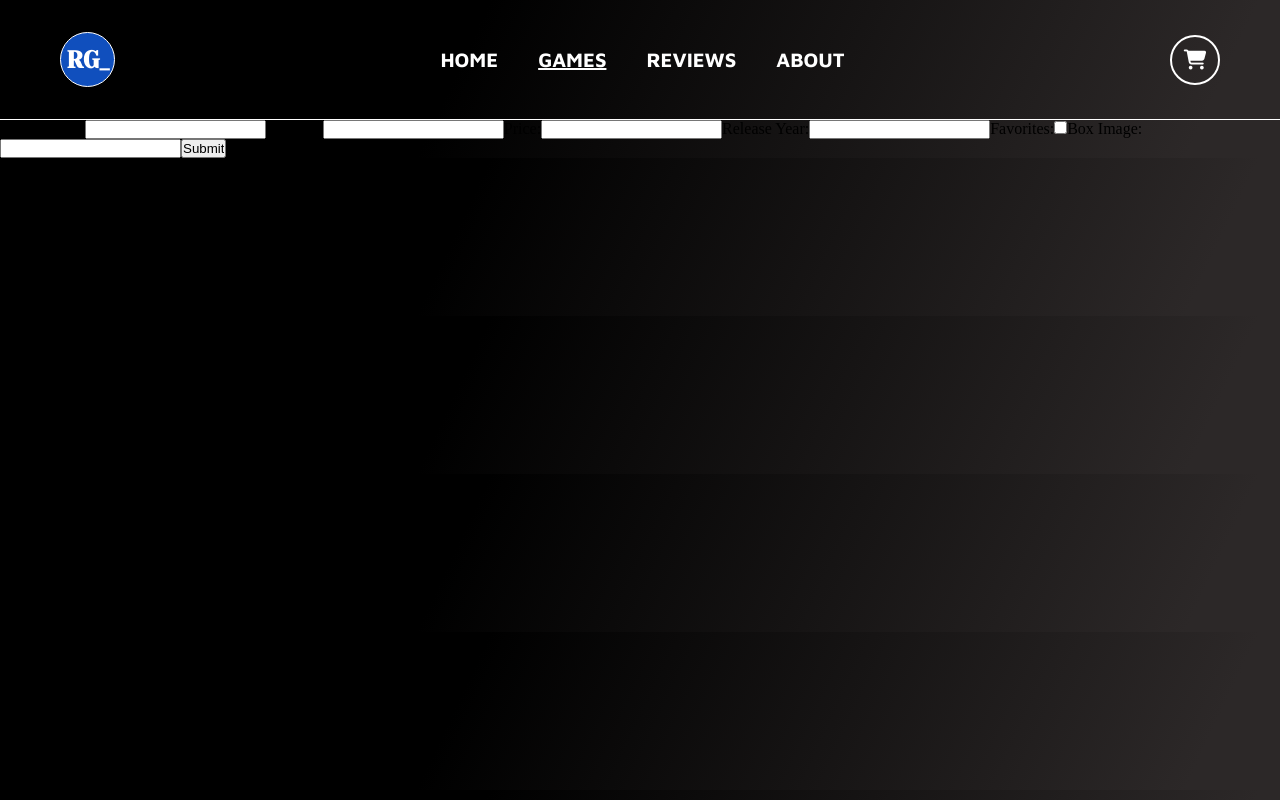
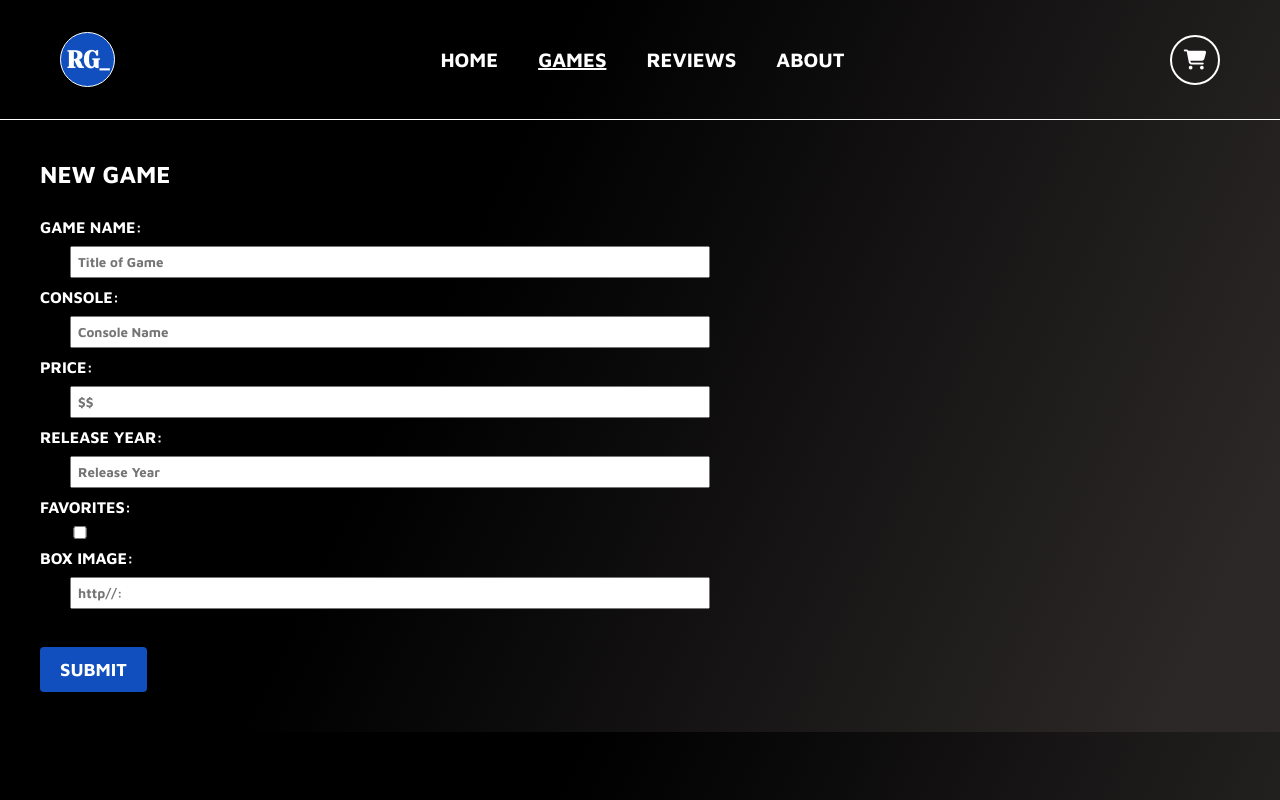
Before and after one commit to floweraviles/pern-final-project-template, a React (Create React App) app in the folder front-end/: page /games/new in a window 1280 px wide. Built offline with nearby package versions, Linux system fonts and the light colour scheme.

Commit message:
new game form css

```diff
--- a/front-end/src/Components/GameNewForm.js
+++ b/front-end/src/Components/GameNewForm.js
@@ -44,22 +44,22 @@ function GameNewForm() {
   };
 
   return (
-    <div>
-      <form onSubmit={handleSubmit}>
+      <form className="game-edit-form" onSubmit={handleSubmit}>
         <label htmlFor="name">Game Name:</label>
         <input
           id="name"
           value={game.name}
           type="text"
           onChange={handleTextInput}
+          placeholder="Title of Game"
           required
         />
 
         <label htmlFor="console">Console:</label>
-        <input id="console" type="text" value={game.console}onChange={handleTextInput} required />
+        <input id="console" type="text" value={game.console}onChange={handleTextInput} placeholder="Console Name" required />
 
         <label htmlFor="price">Price:</label>
-        <input id="price" type="number" value={game.price}onChange={handleNumChange} required />
+        <input id="price" type="number" value={game.price}onChange={handleNumChange} placeholder="$$" required />
 
         <label htmlFor="release_date">Release Year:</label>
         <input
@@ -67,6 +67,7 @@ function GameNewForm() {
           value={game.release_date}
           type="number"
           onChange={handleNumChange}
+          placeholder="Release Year"
           required
         />
 
@@ -74,11 +75,11 @@ function GameNewForm() {
         <input id="favorites" type="checkbox" checked={game.favorites} onChange={handleCheckBox} />
 
         <label htmlFor="box_image">Box Image:</label>
-        <input id="box_image" type="text" value={game.box_image} onChange={handleTextInput} />
+        <input id="box_image" type="text" value={game.box_image} onChange={handleTextInput} placeholder="http//:" />
+        <br />
+        <button>Submit</button>
 
-        <input type="submit" />
       </form>
-    </div>
   );
 }
 export default withRouter(GameNewForm);
--- a/front-end/src/Pages/New.js
+++ b/front-end/src/Pages/New.js
@@ -1,9 +1,11 @@
 import GameNewForm from "../Components/GameNewForm";
+import "../Styles/GameEditForm.css"
 function New() {
   return (
-    <div>
+    <section className="game-edit-section">
+      <h2>New Game</h2>
       <GameNewForm />
-    </div>
+    </section>
   );
 }
 export default New;
```
